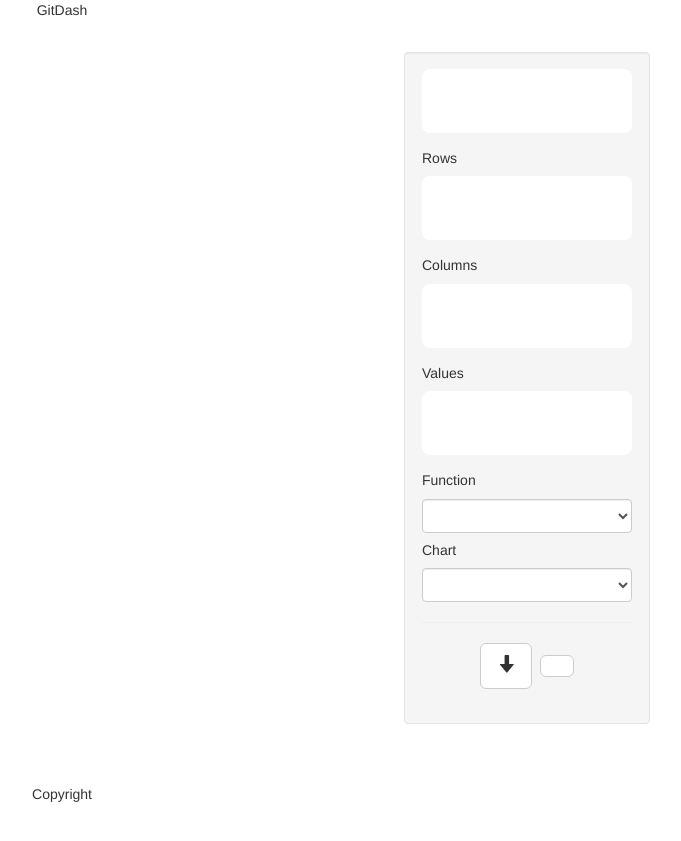
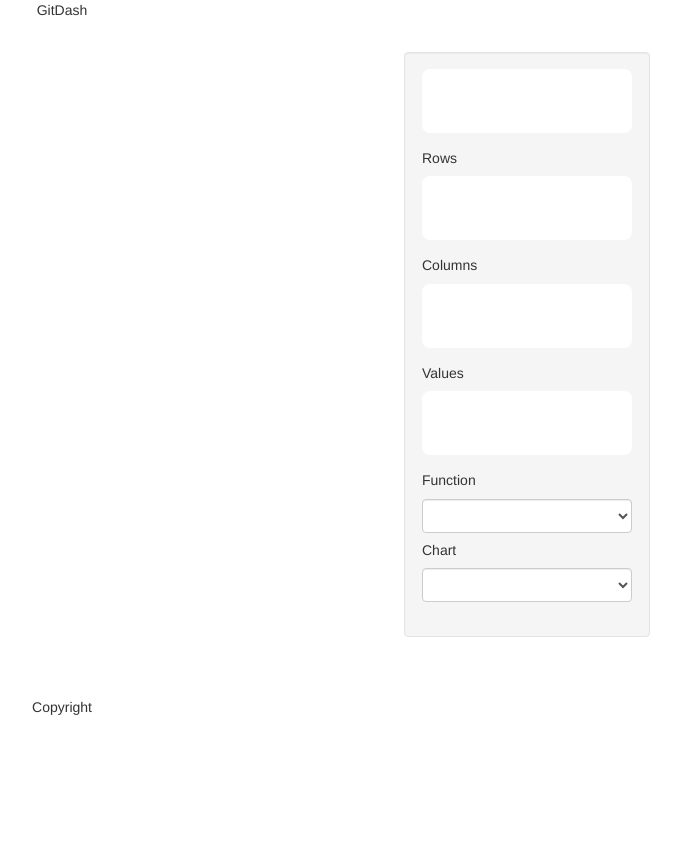
Before and after one commit to alixedi/gitdash, a Jekyll site: the page built from index.html, in a window 1280 px wide. Shown: the top 841 px of the page, without its empty margins (578-1259 px from the left). Built offline with Jekyll 4.4.1, drawn with Linux system fonts in a browser that asks for light colours; nearby versions of some CDN libraries; comment, search, counter and statistics services are not loaded.

Commit message:
Removing sharing buttons etc

```diff
--- a/index.html
+++ b/index.html
@@ -36,12 +36,6 @@ layout: default
                 <p><select id="functions" class="form-control text-left updateViz" data-style="btn-default"></select></p>
                 <h5 class="text-left">Chart</h5>
                 <p><select id="charts" class="form-control text-left updateViz" data-style="btn-default"></select></p>
-                <hr>
-                <p>
-                  <a class="btn btn-default btn-lg" href="{{ data }}"><i class="glyphicon glyphicon-arrow-down"></i></a>&nbsp;
-                  <a href="https://twitter.com/share" class="btn btn-default btn-lg" data-related="driplapp" data-count="none" data-hashtags="#{{ config.hashtag }}" data-size="large"><i class="fa fa-twitter"></i></a>
-                  <script>!function(d,s,id){var js,fjs=d.getElementsByTagName(s)[0],p=/^http:/.test(d.location)?'http':'https';if(!d.getElementById(id)){js=d.createElement(s);js.id=id;js.src=p+'://platform.twitter.com/widgets.js';fjs.parentNode.insertBefore(js,fjs);}}(document, 'script', 'twitter-wjs');</script>
-                </p>
               </div>
             </div>
           </div>
```
